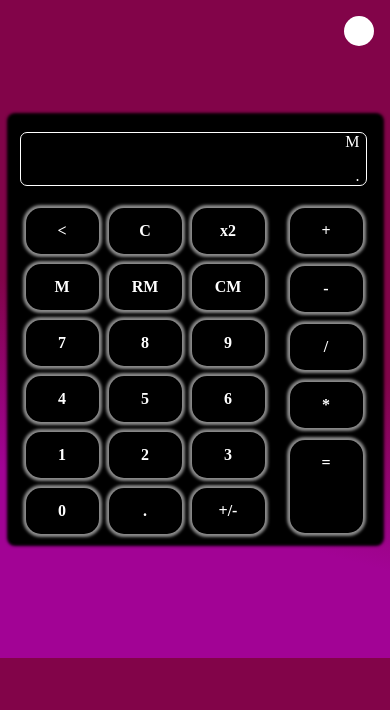
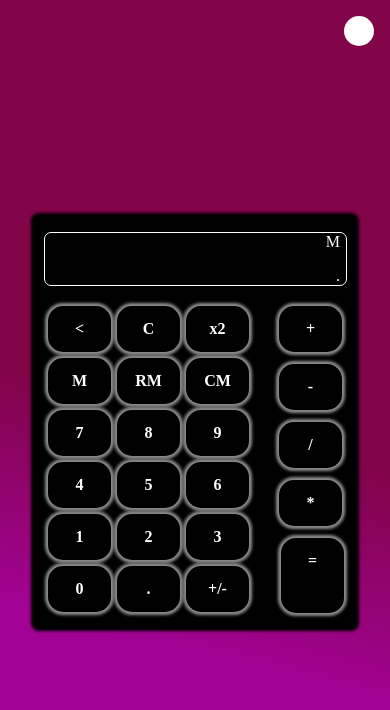
Before and after one commit to Isclif/calculatrice, a plain HTML site: page index.html in a window 390 px wide. Drawn offline with Linux system fonts and the light colour scheme.

Commit message:
Update style.css

```diff
--- a/style.css
+++ b/style.css
@@ -1,18 +1,25 @@
+
 body{
+    padding: 0;
+    margin: 0;
     display: flex;
     justify-content: center;
     background: linear-gradient(15deg,rgb(162, 3, 149)25%,rgb(130, 4, 73)50%);
 }
 
-
 /****MAIN-PRINCIPLE*****/
 
+main{
+    height: 100vh;
+    width: 100vw;
+    display: grid;
+    place-items: center;
+}
 main .principale{
+
     width: 349px;
     height: 425px;
     background-color: whitesmoke;
-    margin-top: 29%;
-    margin-bottom: 29%;
     border-radius: 5px;
     padding: 1px 11px;
     box-shadow: 0px 0px 3px 3px rgb(0, 0, 0);
@@ -168,3 +175,31 @@ main .affichage.noir{
 main .line2.bas{
     border-bottom: 0px ;
 }
+
+@media screen and (max-width: 600px) {
+    main .principale{
+        width: 300px;
+        height: 410px;
+    }
+    main .affichage{
+        width: 295px;
+    }
+
+    main #bouton{
+        margin: 3px;
+        width: 55px;
+    }
+    main #bouton1{
+        margin: 5px;
+        width: 55px;
+        height: 47px;
+    }
+    main .line2{
+        width: 210px;
+        display: flex;
+        border-bottom: 1px solid rgb(140, 140, 140);
+    }
+    main .section2{
+        margin-left: -18px;
+    }
+}
```
